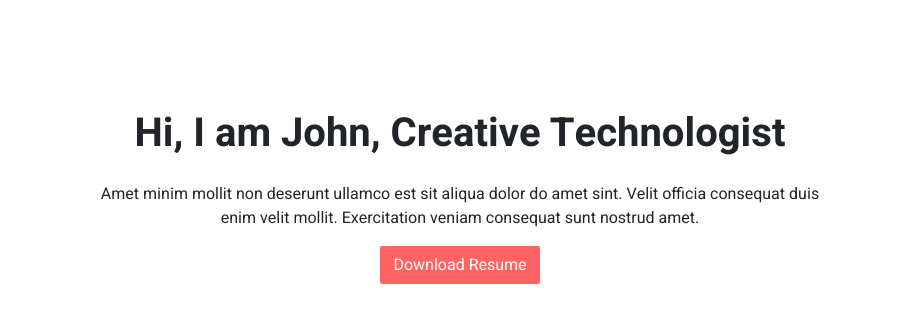
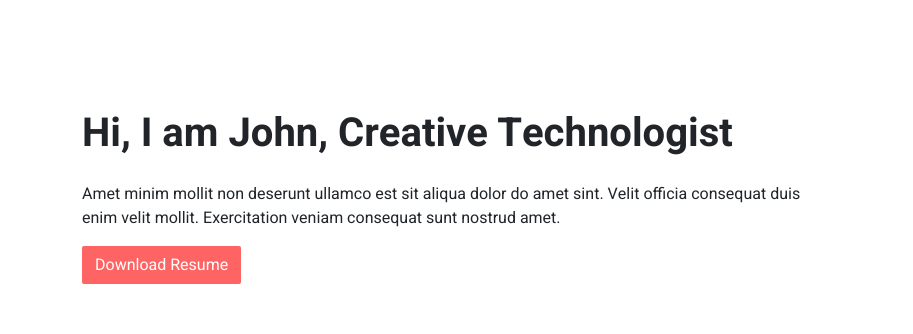
Before and after one commit to francescavania/Binar-portfolio, a plain HTML site: page index.html in a window 1280 px wide. Shown: the part 221-555 px from the top of the page, 0-913 px from the left. Drawn offline with nearby package versions, Linux system fonts and the light colour scheme; grey boxes are pictures that could not be loaded.

Commit message:
fix jumbotron text

```diff
--- a/assets/styles/style.css
+++ b/assets/styles/style.css
@@ -107,6 +107,10 @@ main{
         width: 280px;
     }
 
+    .jumbotron div{
+        text-align: left;
+    }
+
     section{
         text-align: left;
     }
```
